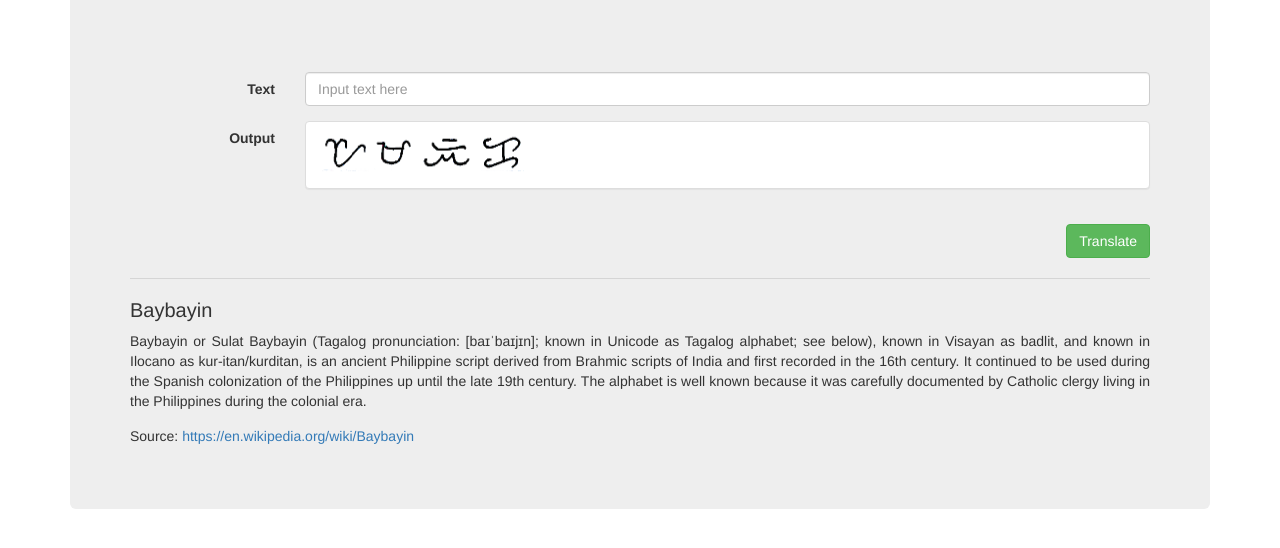
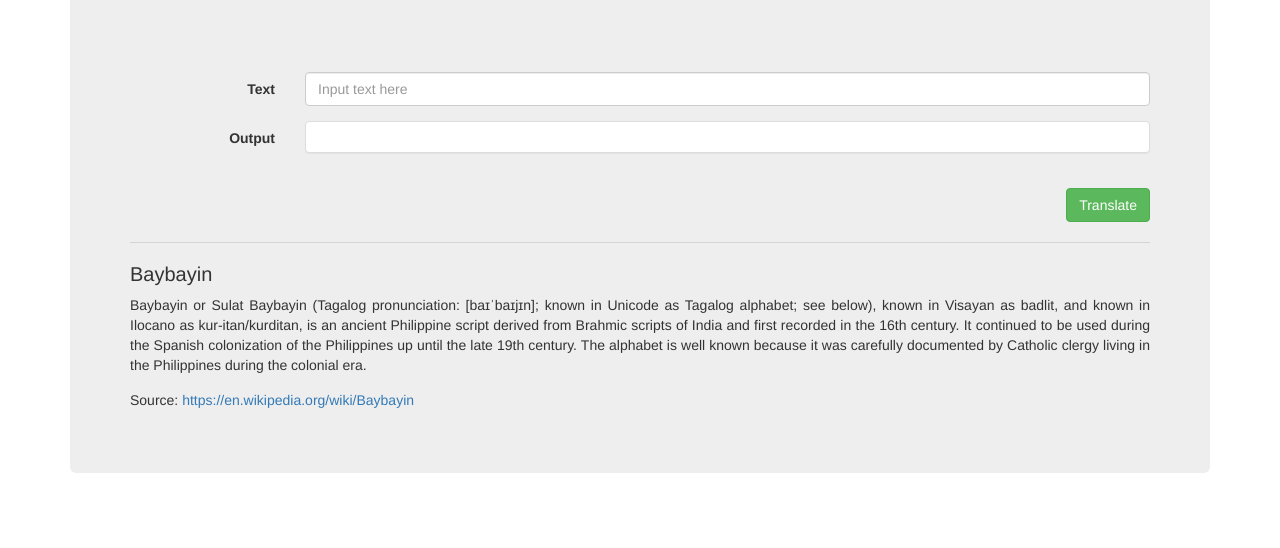
Before and after one commit to maddumajohnerick/baybayin-translator, a plain HTML site: page index.html in a window 1280 px wide. Shown: the part 220-768 px from the top of the page. Drawn offline with nearby package versions, Linux system fonts and the light colour scheme; a script that the page names is missing.

Commit message:
remove initial text on load

```diff
--- a/index.html
+++ b/index.html
@@ -35,10 +35,7 @@
                     <div class="col-sm-10">
                         <div class="panel panel-default">
                             <div class="panel-body">
-                                <span class="char char-ja"></span>
-                                <span class="char char-ma"></span>
-                                <span class="char char-e"></span>
-                                <span class="char char-ka"></span>
+
                             </div>
                         </div>
                     </div>
```
